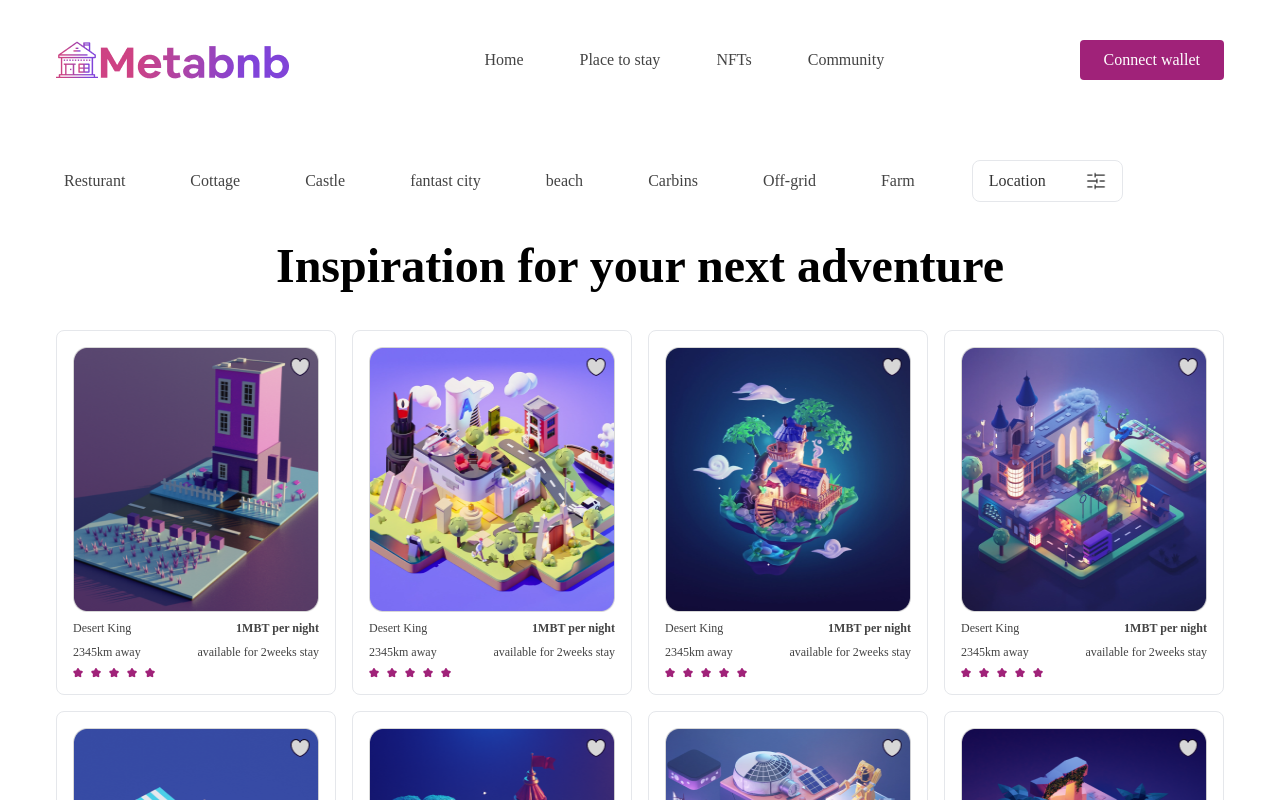
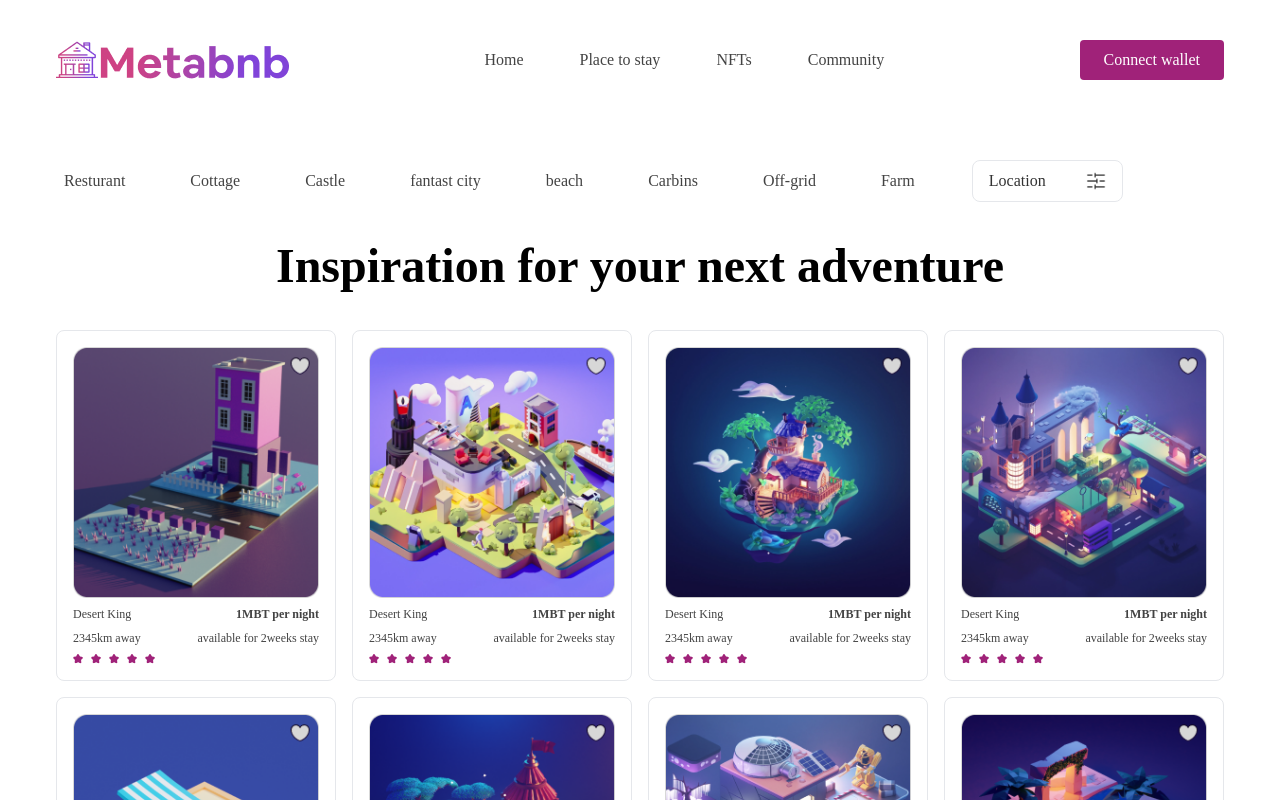
Before and after one commit to blessing986/HNG-Stage3-Task3, a React (Create React App) app: page /placeToStay in a window 1280 px wide. Shown: the top 800 px of the page. Built offline with nearby package versions, Linux system fonts and the light colour scheme; a web font is replaced by a local one.

Commit message:
style: removed unused styling

```diff
--- a/src/App.css
+++ b/src/App.css
@@ -41,11 +41,6 @@ body, html {
   color: #333333;
 }
 
-.rows {
-  width: 260px;
-  height: 265px;
-}
-
 .foot {
   background-color: #1D1D1E;
 }
```
